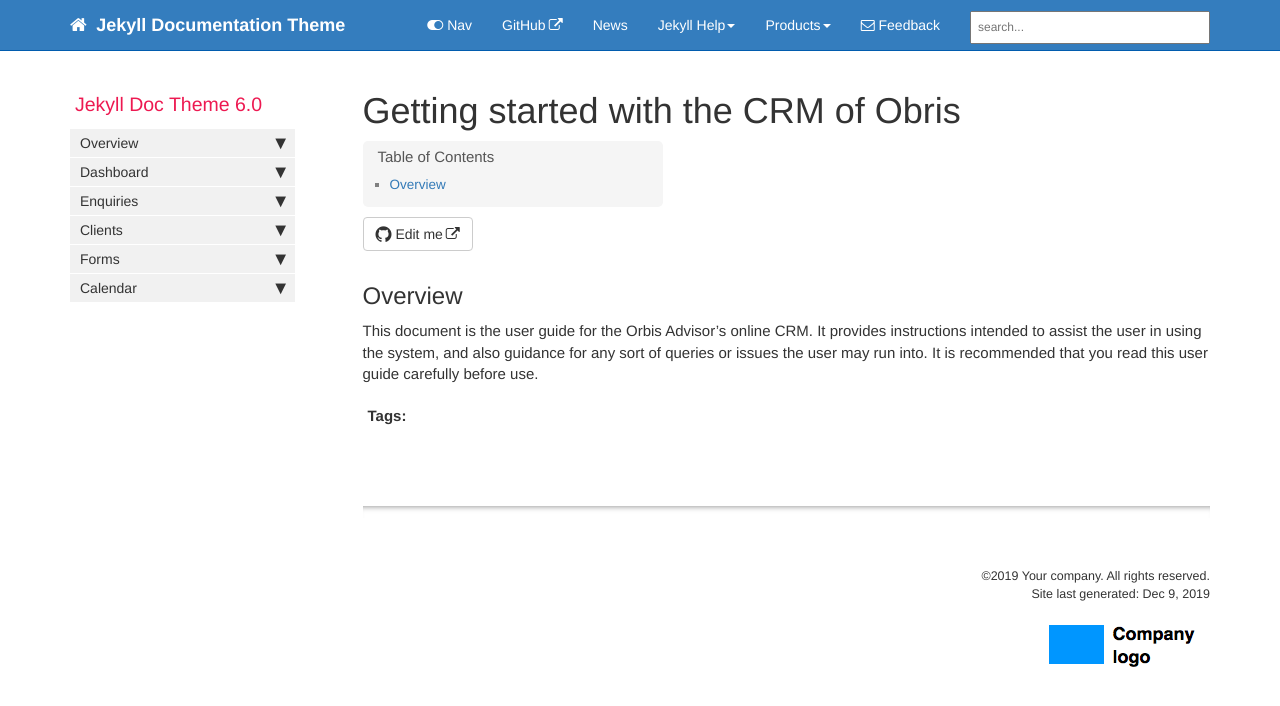
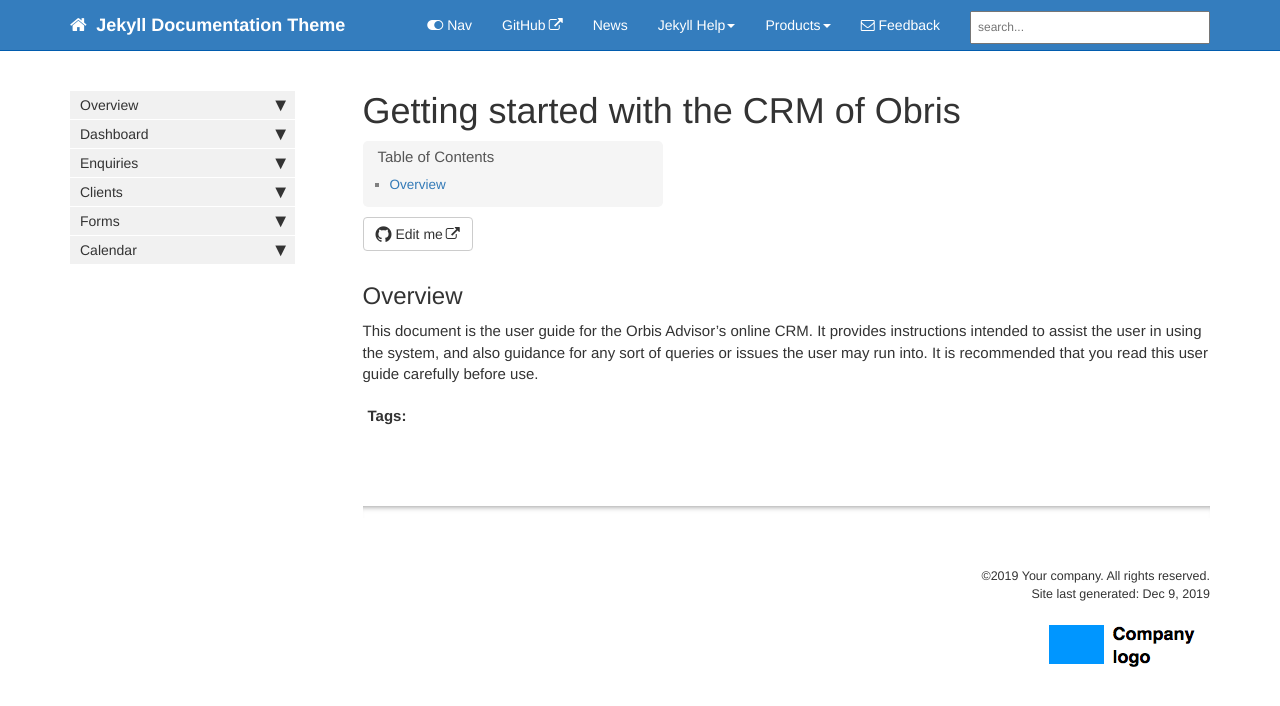
Before and after one commit to ndkhaivn/orbiscrm, a Jekyll site: the page built from index.md, in a window 1280 px wide. Shown: the top 706 px of the page. Built offline with Jekyll 4.4.1, drawn with Linux system fonts in a browser that asks for light colours; comment, search, counter and statistics services are not loaded.

Commit message:
Comment out the sidebar title

```diff
--- a/_data/sidebars/mydoc_sidebar.yml
+++ b/_data/sidebars/mydoc_sidebar.yml
@@ -2,8 +2,8 @@
 
 entries:
 - title: sidebar
-  product: Jekyll Doc Theme
-  version: 6.0
+#  product: Jekyll Doc Theme
+#  version: 6.0
   folders:
 
   - title:
```
